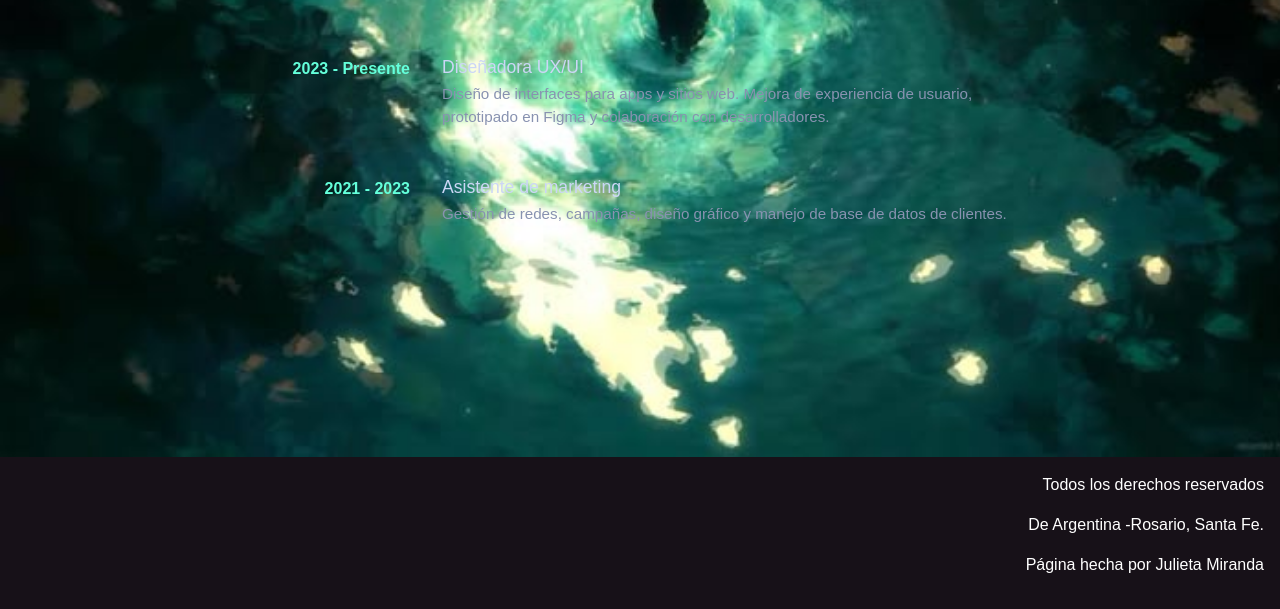
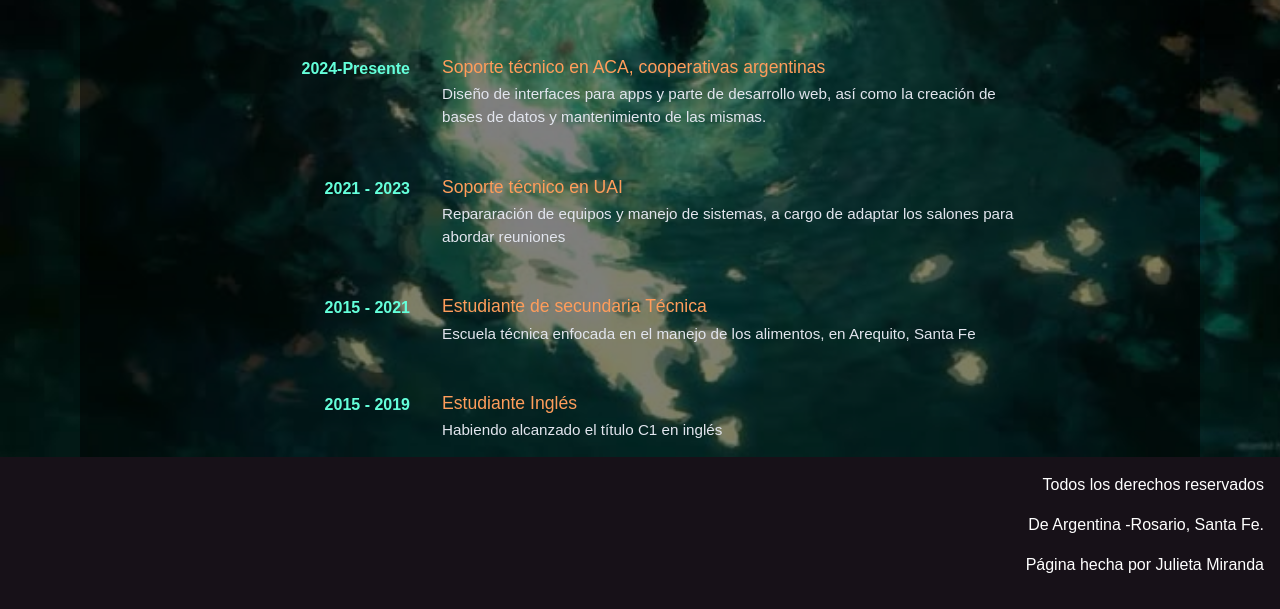
Before and after one commit to Yula-coder/manuelweb, a plain HTML site: page pages/experiencia.html in a window 1280 px wide. Shown: the part 303-912 px from the top of the page. Drawn offline with nearby package versions, Linux system fonts and the light colour scheme.

Commit message:
experiencia

```diff
--- a/css/style.css
+++ b/css/style.css
@@ -55,7 +55,7 @@ ul,
   padding: 10vh;
   background-image: url(../img/backgroundimg.jpg);
   background-size: cover;
-  height:95vh;
+  height: 95vh;
 }
 
 .main-contacto {
@@ -73,9 +73,9 @@ ul,
   border-radius: 20px;
 }
 
-.main-sobremi{
-   background-color: #2f2331;
-   height: 90vh;
+.main-sobremi {
+  background-color: #2f2331;
+  height: 90vh;
 
 }
 
@@ -92,6 +92,7 @@ ul,
   height: 40rem;
   object-fit: cover;
 }
+
 /*Estilos en pag de experiencia*/
 .experiencia {
   display: flex;
@@ -102,21 +103,29 @@ ul,
   padding: 20px;
 }
 
-.experiencias{
-   padding-top: 100px;
-  margin: 5vh 0 2vh 10;}
+.experiencias {
+  padding-top: 100px;
+  margin: 5vh 0 2vh 10;
+}
 
-   .item {
+.item {
   display: flex;
   flex-direction: row;
   gap: 2rem;
   align-items: flex-start;
 }
 
+.oscurecerexperiencia {
+  background-color: rgba(0, 0, 0, 0.5);
+ height: 95vh;
+  justify-content: center;
+}
+
 .anio {
-  flex: 0 0 150px; /* ancho fijo para los años */
+  flex: 0 0 150px;
+  /* ancho fijo para los años */
   font-weight: bold;
-  color: #64ffda; /* color estilo Brittany */
+  color: #64ffda;
   text-align: right;
 }
 
@@ -127,12 +136,12 @@ ul,
 .detalle h3 {
   margin: 0;
   font-size: 1.1rem;
-  color: #ccd6f6;
+  color: #ff9d5b;
 }
 
 .detalle p {
   margin-top: 5px;
-  color: #8892b0;
+  color: #e2e5ee;
   font-size: 0.95rem;
   line-height: 1.5;
 }
--- a/pages/experiencia.html
+++ b/pages/experiencia.html
@@ -69,6 +69,7 @@
 
     <!--Main-->
     <main class="maingeneral">
+      <section class="oscurecerexperiencia">
       <div class="experiencias">
         <h1 class="index-h1 justify-content-center text-white">
           Experiencia
@@ -82,21 +83,36 @@
       </div>
       <section class="experiencia">
         <div class="item">
-          <div class="anio">2023 - Presente</div>
+          <div class="anio">2024-Presente</div>
           <div class="detalle">
-            <h3>Diseñadora UX/UI</h3>
-            <p>Diseño de interfaces para apps y sitios web. Mejora de experiencia de usuario, prototipado en Figma y
-              colaboración con desarrolladores.</p>
+            <h3>Soporte técnico en ACA, cooperativas argentinas</h3>
+            <p>Diseño de interfaces para apps y parte de desarrollo web, así como la creación de bases de datos y
+              mantenimiento de las mismas.</p>
           </div>
         </div>
 
         <div class="item">
           <div class="anio">2021 - 2023</div>
           <div class="detalle">
-            <h3>Asistente de marketing</h3>
-            <p>Gestión de redes, campañas, diseño gráfico y manejo de base de datos de clientes.</p>
+            <h3>Soporte técnico en UAI</h3>
+            <p>Repararación de equipos y manejo de sistemas, a cargo de adaptar los salones para abordar reuniones</p>
           </div>
         </div>
+        <div class="item">
+          <div class="anio">2015 - 2021</div>
+          <div class="detalle">
+            <h3>Estudiante de secundaria Técnica </h3>
+            <p>Escuela técnica enfocada en el manejo de los alimentos, en Arequito, Santa Fe</p>
+          </div>
+        </div>
+        <div class="item">
+          <div class="anio">2015 - 2019</div>
+          <div class="detalle">
+            <h3>Estudiante Inglés</h3>
+            <p>Habiendo alcanzado el título C1 en inglés</p>
+          </div>
+        </div>
+      </section>
       </section>
     </main>
 
```
Also changed, not shown: pages/sobremi.html (+4 -2 lines).
